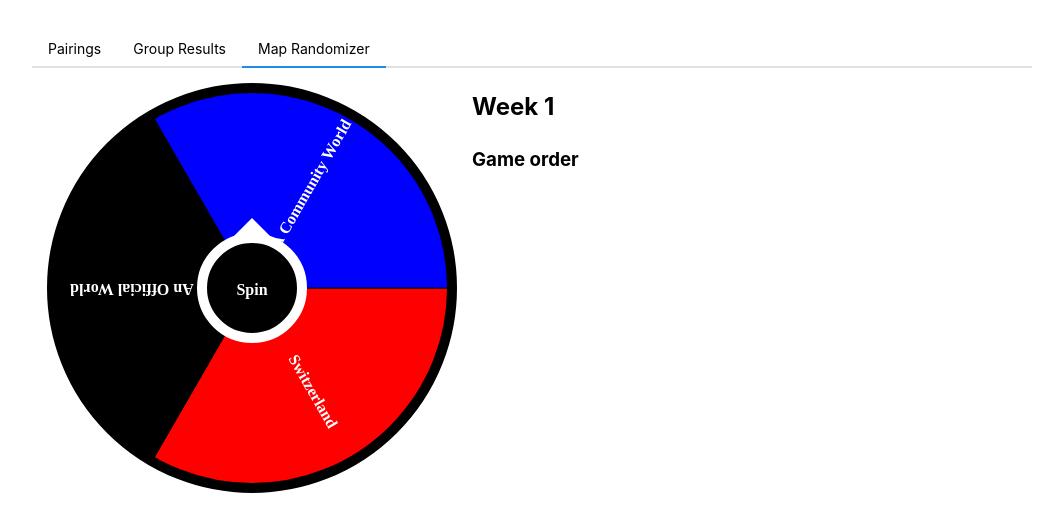
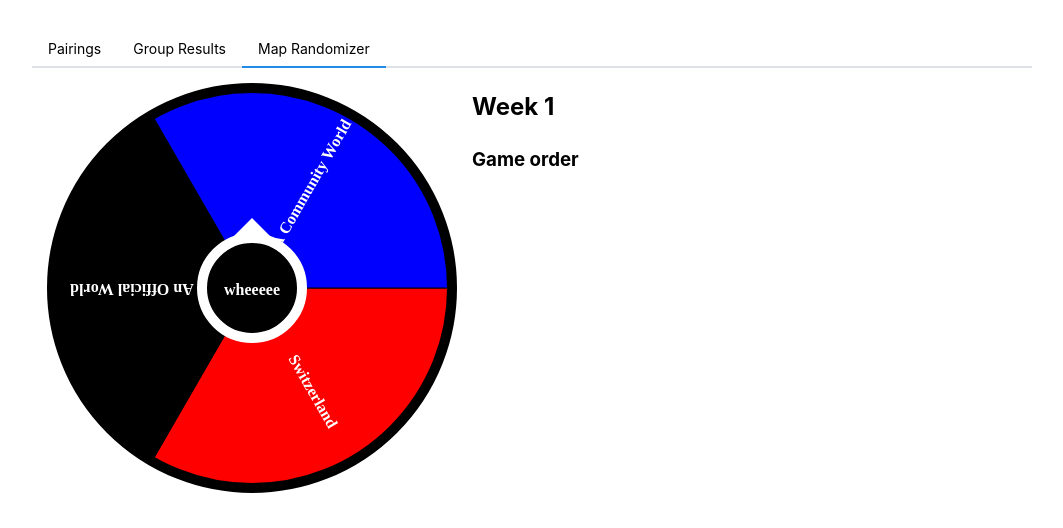
Before and after one commit to Nasicus/dgpdggtwc, a React (Vite) app: page / in a window 1280 px wide. Shown: the top 528 px of the page, without its empty margins (108-1171 px from the left). Built offline with nearby package versions, Linux system fonts and the light colour scheme.

Commit message:
change text

```diff
--- a/src/mapRandomizer.tsx
+++ b/src/mapRandomizer.tsx
@@ -44,7 +44,7 @@
         onFinished={handleFinished}
         primaryColor="black"
         contrastColor="white"
-        buttonText="Spin"
+        buttonText="wheeeee"
         isOnlyOnce={false}
         size={200}
         upDuration={100}
```
